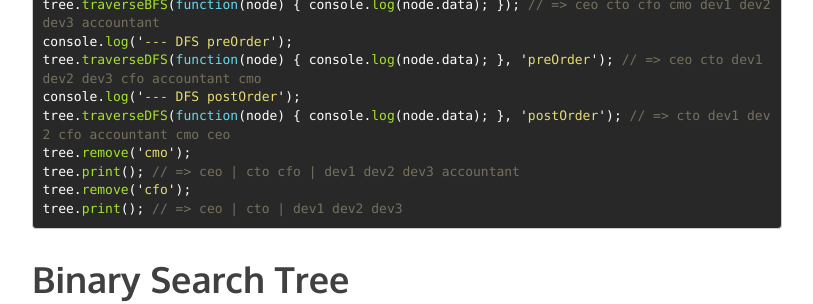
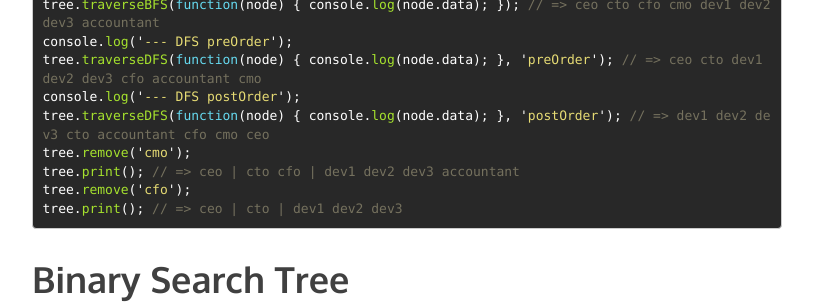
Before and after one commit to benoitvallon/benoitvallon.github.io, a Jekyll site: the page built from _posts/2016-01-11-data-structures-in-javascript-all-the-code.md, in a window 1280 px wide and 900 px high, scrolled down 14342 px. Shown: the part 152-456 px from the top of the window, without its empty margins (233-1046 px from the left). Built offline with Jekyll 4.4.1, drawn with Linux system fonts in a browser that asks for light colours; nearby versions of some CDN libraries; comment, search, counter and statistics services are not loaded.

Commit message:
Fixes typo in post order method for the tree

```diff
--- a/_posts/data-structures-series/tree.md
+++ b/_posts/data-structures-series/tree.md
@@ -151,7 +151,7 @@ tree.traverseBFS(function(node) { console.log(node.data); }); // => ceo cto cfo
 console.log('--- DFS preOrder');
 tree.traverseDFS(function(node) { console.log(node.data); }, 'preOrder'); // => ceo cto dev1 dev2 dev3 cfo accountant cmo
 console.log('--- DFS postOrder');
-tree.traverseDFS(function(node) { console.log(node.data); }, 'postOrder'); // => cto dev1 dev2 cfo accountant cmo ceo
+tree.traverseDFS(function(node) { console.log(node.data); }, 'postOrder'); // => dev1 dev2 dev3 cto accountant cfo cmo ceo
 tree.remove('cmo');
 tree.print(); // => ceo | cto cfo | dev1 dev2 dev3 accountant
 tree.remove('cfo');
```
Also changed, not shown: other parts of _posts/data-structures-series/tree.md (+1 -1 lines).
